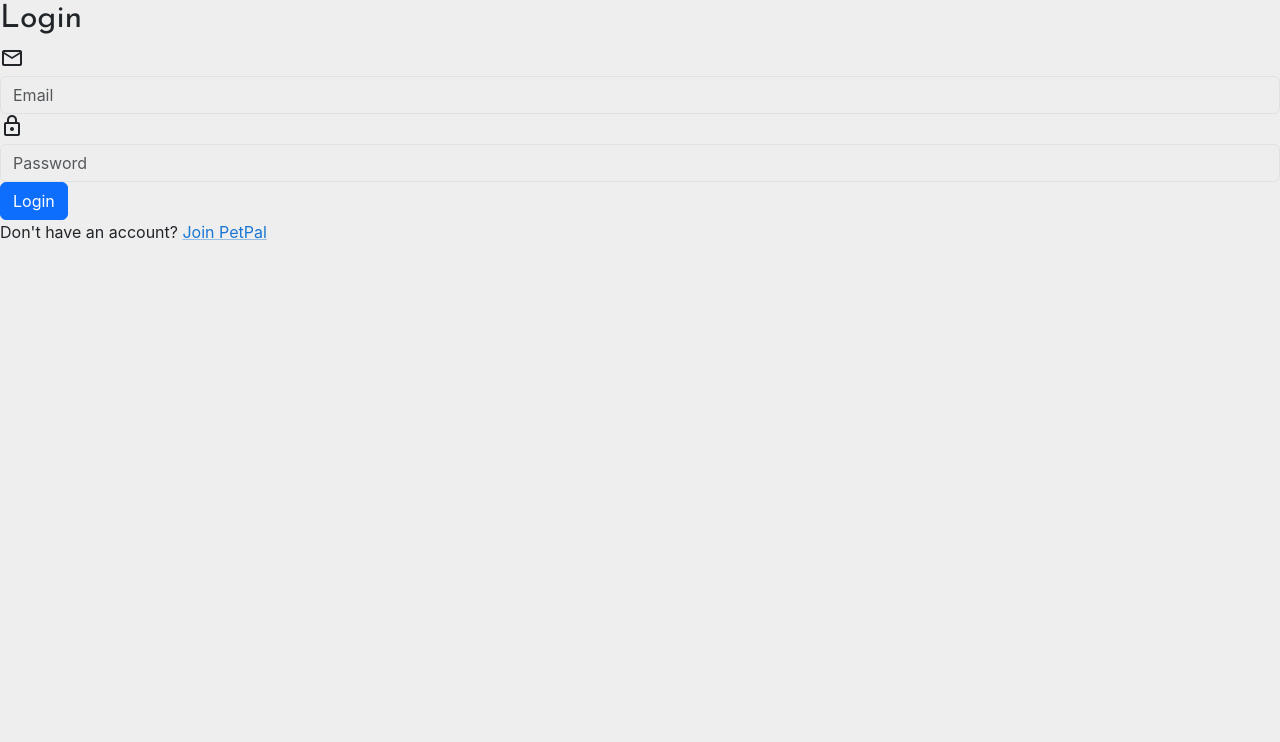
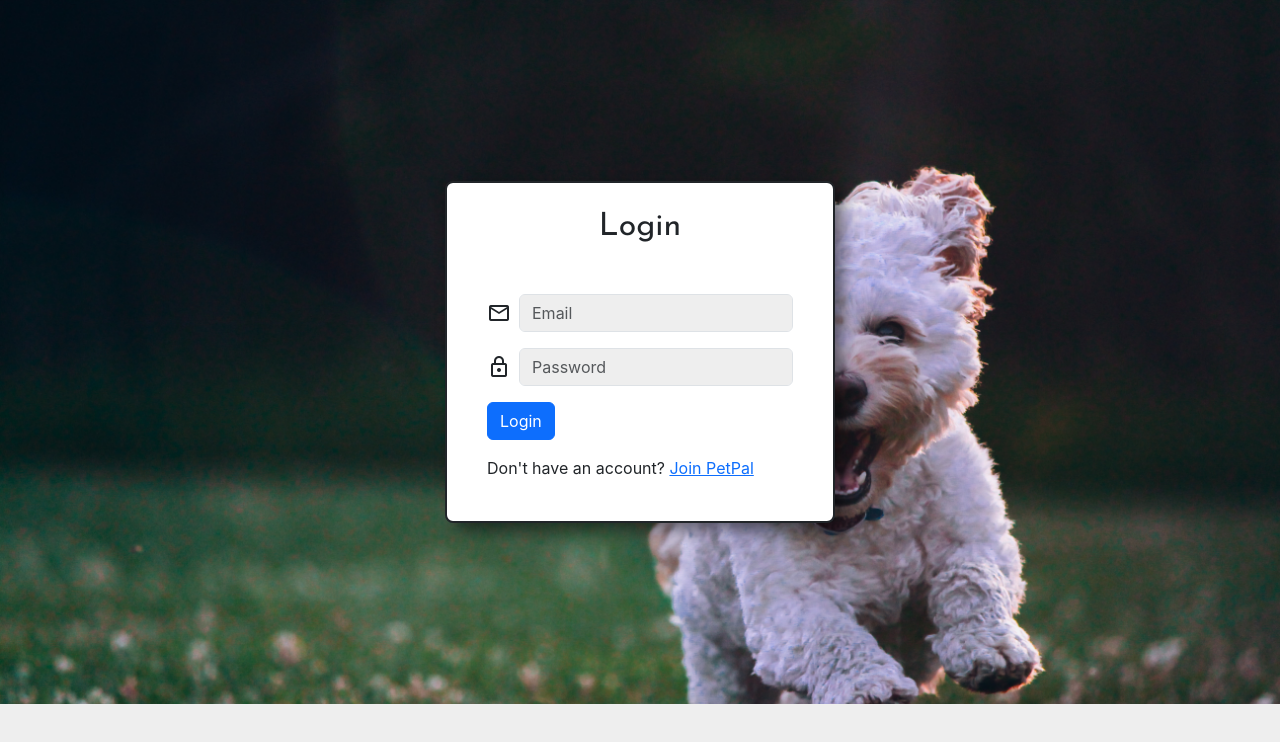
Before and after one commit to Jacob4649/CSC309-PetPal-Final, a React (Create React App) app in the folder frontend/: page /login-shelter in a window 1280 px wide. Shown: the top 742 px of the page. Built offline with nearby package versions, Linux system fonts and the light colour scheme.

Commit message:
updated redirects in login/signup

```diff
--- a/frontend/src/Components/LoginShelter/LoginShelter.jsx
+++ b/frontend/src/Components/LoginShelter/LoginShelter.jsx
@@ -1,7 +1,7 @@
 import { useState } from "react";
 import generateHeaders from "../../utils/fetchTokenSet";
 import "./login-shelter.css";
-import {Link} from "@mui/material";
+import { Link } from "react-router-dom";
 
 const LoginShelter = ({ setUserInfo }) => {
     const [username, setUsername] = useState('');
@@ -49,7 +49,7 @@ const LoginShelter = ({ setUserInfo }) => {
     }
 
     return (
-        <div id="page-container-login-shelter">
+        <div className="page-container-login-user">
 
             <form onSubmit={handleSubmit}>
 
@@ -87,7 +87,7 @@ const LoginShelter = ({ setUserInfo }) => {
                 </div>
 
                 <div className="login-signup-switch">
-                    <p>Don't have an account? <Link to="">Join PetPal</Link></p>
+                    <p>Don't have an account? <Link to="/signup-seeker">Join PetPal</Link></p>
                 </div>
 
                 {
--- a/frontend/src/Components/LoginShelter/login-shelter.css
+++ b/frontend/src/Components/LoginShelter/login-shelter.css
@@ -1,5 +1,5 @@
-.page-container-login-shelter .page-container {
-    background: url("../../img/jametlene-reskp-hGKXqee3Zxw-unsplash.jpg");
+.page-container-login-user {
+    background: url("../../img/joe-caione-qO-PIF84Vxg-unsplash.jpg");
     background-repeat: no-repeat;
     background-size: cover;
 
@@ -12,7 +12,7 @@
 }
 
 
-.page-container-login-shelter form {
+.page-container-login-user form {
     background: white;
     color: var(--primary);
     border: 2px solid var(--primary);
@@ -26,12 +26,12 @@
     align-items: first baseline;
 }
 
-.page-container-login-shelter form h1 {
+.page-container-login-user form h1 {
     align-self: center;
     margin-bottom: 2rem;
 }
 
-.page-container-login-shelter .text-input {
+.page-container-login-user .text-input {
     display: flex;
     align-items: center;
     flex-direction: row;
@@ -39,13 +39,13 @@
     width: 100%;
     gap: 0.5rem;
 }
-.page-container-login-shelter .form-outline {
+.page-container-login-user .form-outline {
     width: 100%;
 }
-.page-container-login-shelter input.form-control {
+.page-container-login-user input.form-control {
     flex-grow: 1;
 }
 
-.page-container-login-shelter form .error-message {
+.page-container-login-user form .error-message {
     color: red;
 }
--- a/frontend/src/Components/LoginUser/LoginUser.jsx
+++ b/frontend/src/Components/LoginUser/LoginUser.jsx
@@ -1,7 +1,7 @@
 import { useState } from "react";
 import generateHeaders from "../../utils/fetchTokenSet";
 import "./login-user.css";
-import {Link} from "@mui/material";
+import { Link } from "react-router-dom";
 
 const LoginUser = ({ setUserInfo }) => {
     const [username, setUsername] = useState('');
@@ -87,7 +87,7 @@ const LoginUser = ({ setUserInfo }) => {
                 </div>
 
                 <div className="login-signup-switch">
-                    <p>Don't have an account? <Link to="">Join PetPal</Link></p>
+                    <p>Don't have an account? <Link to="/signup-seeker">Join PetPal</Link></p>
                 </div>
 
                 {
--- a/frontend/src/Components/SignupShelter/SignupShelter.jsx
+++ b/frontend/src/Components/SignupShelter/SignupShelter.jsx
@@ -1,6 +1,6 @@
 import { useState } from "react";
 import "./signup-shelter.css";
-import {Link} from "@mui/material";
+import { Link } from "react-router-dom";
 import {useNavigate} from "react-router-dom";
 
 const SignupShelter = () => {
@@ -118,7 +118,7 @@ const SignupShelter = () => {
             </div>
 
             <div className="login-signup-switch">
-                <p>Already have an account? <Link to="">Login</Link></p>
+                <p>Already have an account? <Link to="/login-shelter">Login</Link></p>
             </div>
 
             {
--- a/frontend/src/Components/SignupUser/SignupUser.jsx
+++ b/frontend/src/Components/SignupUser/SignupUser.jsx
@@ -1,6 +1,6 @@
 import { useState } from "react";
 import "./signup-user.css";
-import {Link} from "@mui/material";
+import { Link } from "react-router-dom";
 import {useNavigate} from "react-router-dom";
 
 const SignupUser = () => {
@@ -118,7 +118,7 @@ const SignupUser = () => {
             </div>
 
             <div className="login-signup-switch">
-                <p>Already have an account? <Link to="">Login</Link></p>
+                <p>Already have an account? <Link to="/login-seeker">Login</Link></p>
             </div>
 
             {
```
